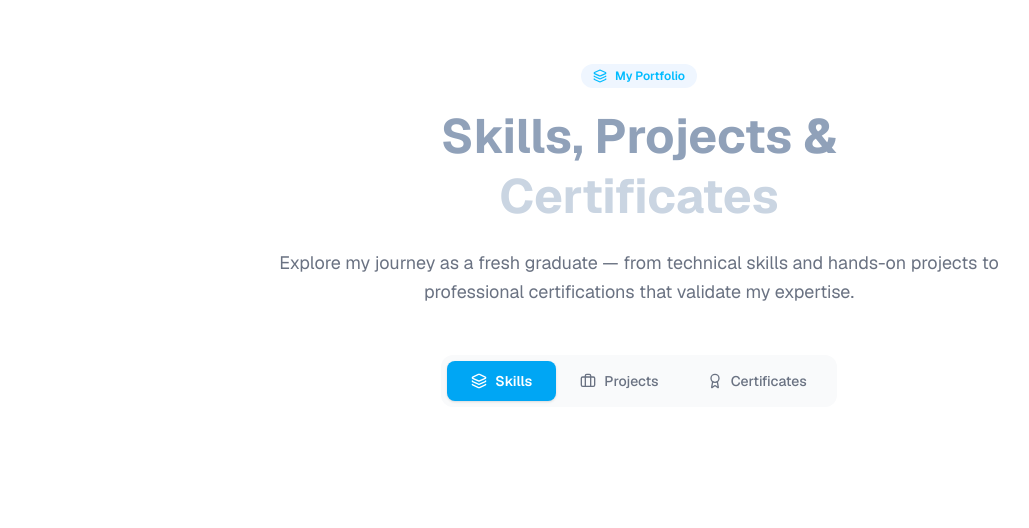
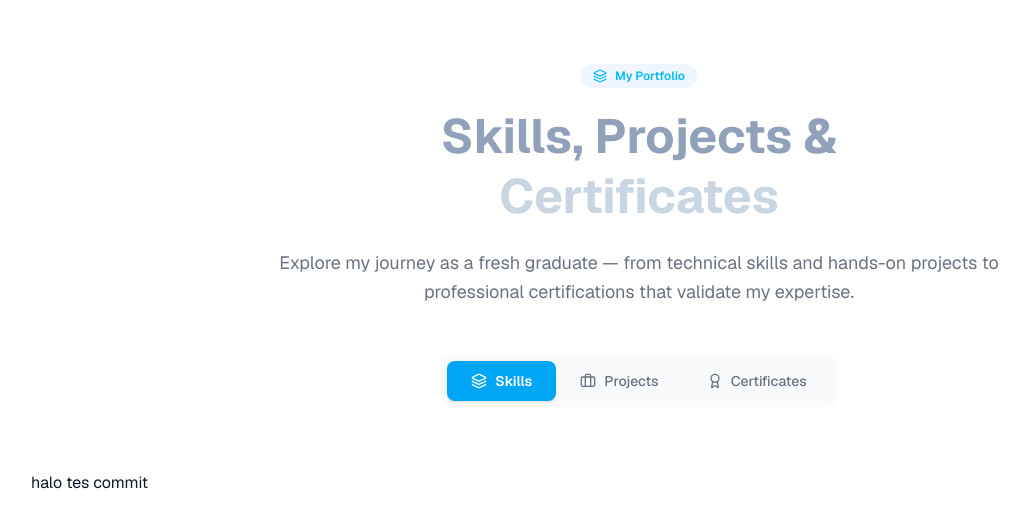
Before and after one commit to kempinn/portofolio, a Next.js app in the folder portofoliokevin/: page /showcase in a window 1280 px wide. Both pictures are taken after a click on the button "Projects". Shown: the top 528 px of the page, without its empty margins (1-1030 px from the left). Built offline with nearby package versions, Linux system fonts and the light colour scheme.

Commit message:
coba github

```diff
--- a/portofoliokevin/app/showcase/projectmenu.tsx
+++ b/portofoliokevin/app/showcase/projectmenu.tsx
@@ -224,6 +224,9 @@ const[activeTab,setActiveTab]=useState<'skills' | 'projects'|'Certificate'>('ski
         )}
         {activeTab === 'projects' && (
         <>
+        <div>
+          halo tes commit
+        </div>
         </>
         )}
         {activeTab === 'Certificate' && (
```
